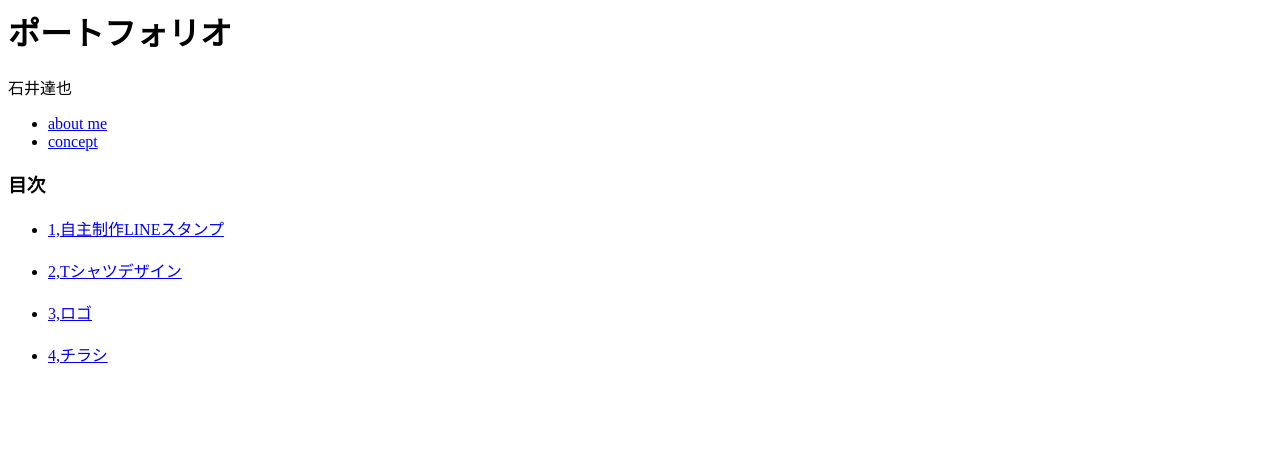
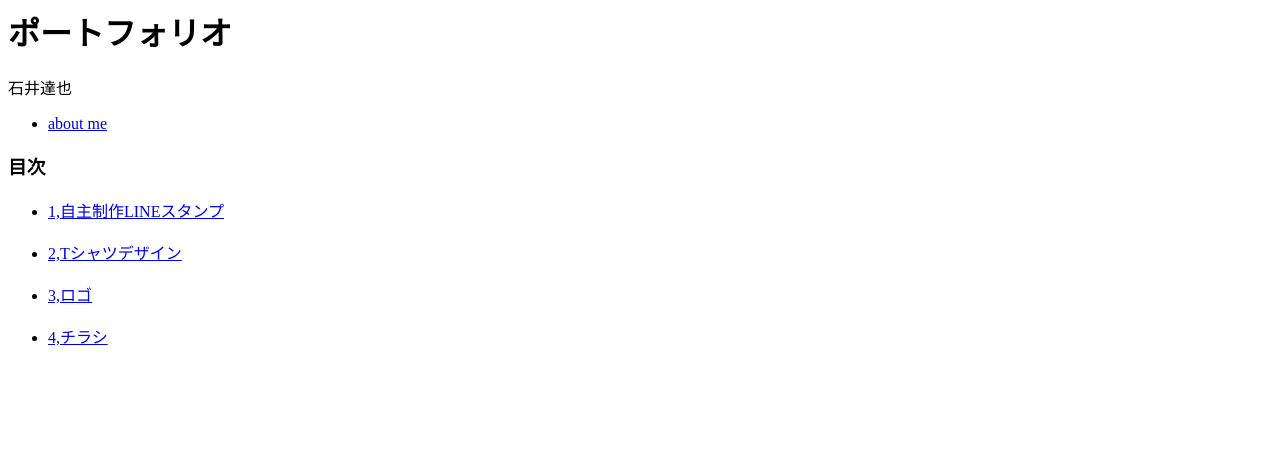
Before and after one commit to Tatsuya-06/hello, a plain HTML site: page index.html in a window 1280 px wide. Shown: the top 456 px of the page. Drawn offline with Linux system fonts and the light colour scheme.

Commit message:
Update index.html

```diff
--- a/index.html
+++ b/index.html
@@ -9,7 +9,6 @@
 <nav>
 <ul id="menu">
 <li class="auto-style7"><a href="jikosyoukai.html">about me</a></li>
-<li class="auto-style7"><a href="consept.html">concept</a></li>
 </ul>
 </nav>
 
@@ -57,7 +56,7 @@
 
 <br><br><br><br><br><br><br><br><br><br><br><br><br><br>
 <br><br><br><br><br><br><br><br><br><br><br><br><br><br>
-<br><br><br><br><br><br><br><br><br><br><br><br><br><br>
+<br><br>
 
 <span class="auto-style4">
 <a id="section4">チラシ</a></span><br><br>
```
